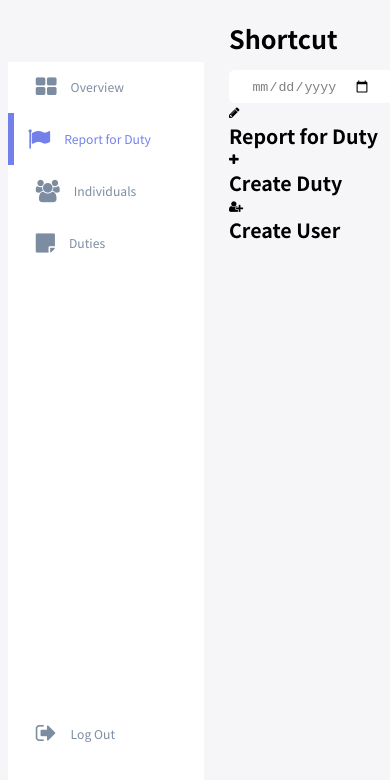
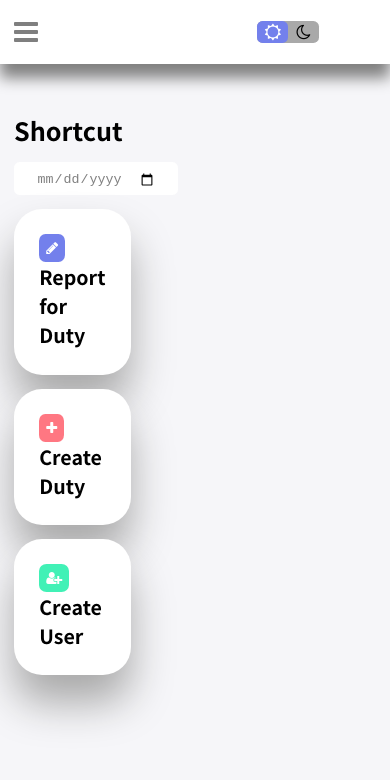
Before and after one commit to kingking1223/cdgfss_lib_duty, a plain HTML site: page home.html in a window 390 px wide. Drawn offline with Linux system fonts and the light colour scheme.

Commit message:
Completed CSS for main page

```diff
--- a/home.html
+++ b/home.html
@@ -65,6 +65,15 @@
                 </div>
             </div>
         </main>
+        <div class="top">
+            <button id="menu-btn">
+                <i class="fa fa-bars"></i>
+            </button>
+            <div class="theme-toggler">
+                <i class="fa fa-sun-o active"></i>
+                <i class="fa fa-moon-o"></i>
+            </div>
+        </div>
     </div>
 </body>
 </html>
--- a/home_style.css
+++ b/home_style.css
@@ -197,8 +197,179 @@ main .date input[type='date'] {
     color: var(--dark);
 }
 
-main .shortcuts {
+main .shortcut {
     display: grid;
     grid-template-columns: repeat(3, 1fr);
     gap: 1.6rem;
 }
+
+main .shortcut > div {
+    background: white;
+    padding: var(--card-padding);
+    border-radius: var(--card-radius);
+    margin-top: 1rem;
+    box-shadow: var(--box-shadow);
+    transition: all 300ms ease;
+}
+
+main .shortcut > div:hover {
+    box-shadow: none;
+}
+
+main .shortcut > div i {
+    background: var(--primary);
+    padding: 0.5rem;
+    border-radius: 25%;
+    color: white;
+    font-size: 1rem;
+}
+
+main .shortcut > div.createDuty i {
+    background: var(--danger);
+}
+
+main .shortcut > div.createUser i {
+    background: var(--success);
+}
+
+main .shortcut > div .middle {
+    display: flex;
+    align-items: center;
+    justify-content: space-between;
+}
+
+.top {
+    display: flex;
+    justify-content: end;
+    gap: 2rem;
+}
+
+.top button {
+    display: none;
+}
+
+.theme-toggler {
+    background: darkgrey;
+    display: flex;
+    justify-content: space-between;
+    align-items: center;
+    height: 1.6rem;
+    width: 4.2rem;
+    cursor: pointer;
+    border-radius: var(--border-radius);
+}
+
+.theme-toggler i {
+    font-size: 1.2rem;
+    width: 50%;
+    height: 100%;
+    display: flex;
+    align-items: center;
+    justify-content: center;
+}
+
+.theme-toggler i.active {
+    background: var(--primary);
+    color: white;
+    border-radius: var(--border-radius);
+}
+
+@media screen and (max-width: 1200px) {
+    .container {
+        width: 94%;
+        grid-template-columns: 7rem auto 23rem;
+    }
+
+    aside .sidebar h3 {
+        display: none;
+    }
+
+    aside .sidebar a {
+        width: 5.6rem;
+    }
+
+    aside .sidebar a:last-child {
+        position: relative;
+        margin-top: 1.8rem;
+    }
+
+    main .shortcut {
+        grid-template-columns: 1fr;
+        gap: 0;
+    }
+}
+
+@media screen and (max-width: 768px) {
+    .container {
+        width: 100%;
+    }
+
+    aside {
+        position: fixed;
+        left: 0;
+        background-color: white;
+        width: 18rem;
+        z-index: 3;
+        box-shadow: 1rem 3rem 4rem darkgrey;
+        height: 100vh;
+        padding-right: var(--card-padding);
+        display: none;
+    }
+
+    aside .sidebar h3 {
+        display: inline;
+    }
+
+    aside .sidebar a {
+        width: 100%;
+        height: 3.4rem;
+    }
+
+    aside .sidebar a:last-child {
+        position: absolute;
+        bottom: 5rem;
+    }
+
+    aside .close {
+        display: inline-block;
+        cursor: pointer;
+    }
+
+    main {
+        padding: 0 1rem;
+        margin-top: 8rem;
+    }
+
+    .top {
+        position: fixed;
+        top: 0;
+        left: 0;
+        align-items: center;
+        padding: 0 0.8rem;
+        height: 4.6rem;
+        background: white;
+        width: 100%;
+        margin: 0;
+        z-index: 2;
+        box-shadow: 0 1rem 1rem grey;
+    }
+
+    .top .theme-toggler {
+        width: 4.4rem;
+        position: absolute;
+        left: 66%;
+    }
+
+    .top button {
+        display: inline-block;
+        background: transparent;
+        cursor: pointer;
+        color: var(--dark);
+        position: absolute;
+        left: 1rem;
+    }
+
+    .top button i {
+        font-size: 2rem;
+    }
+}
```
Also changed, not shown: home_script.js (added).
